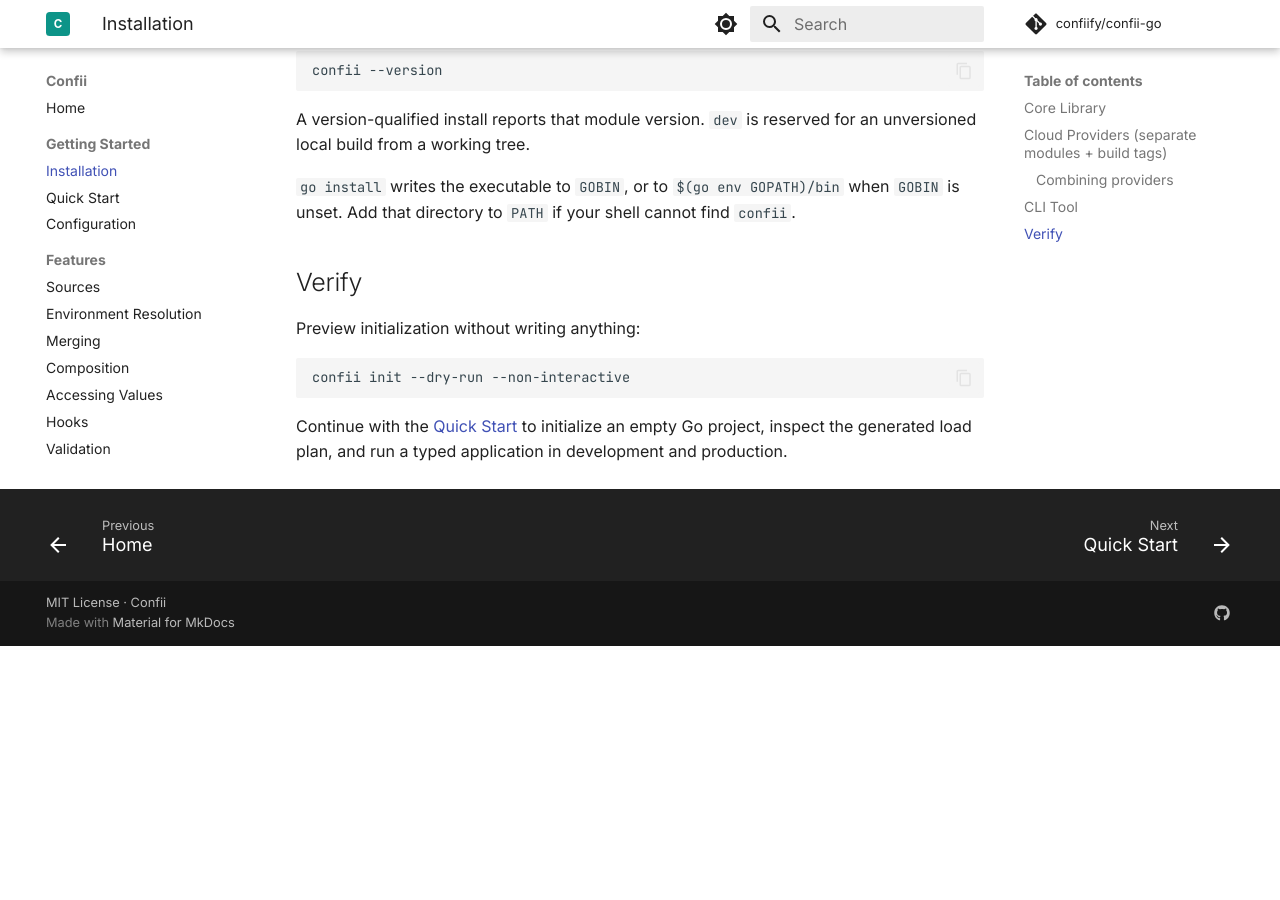
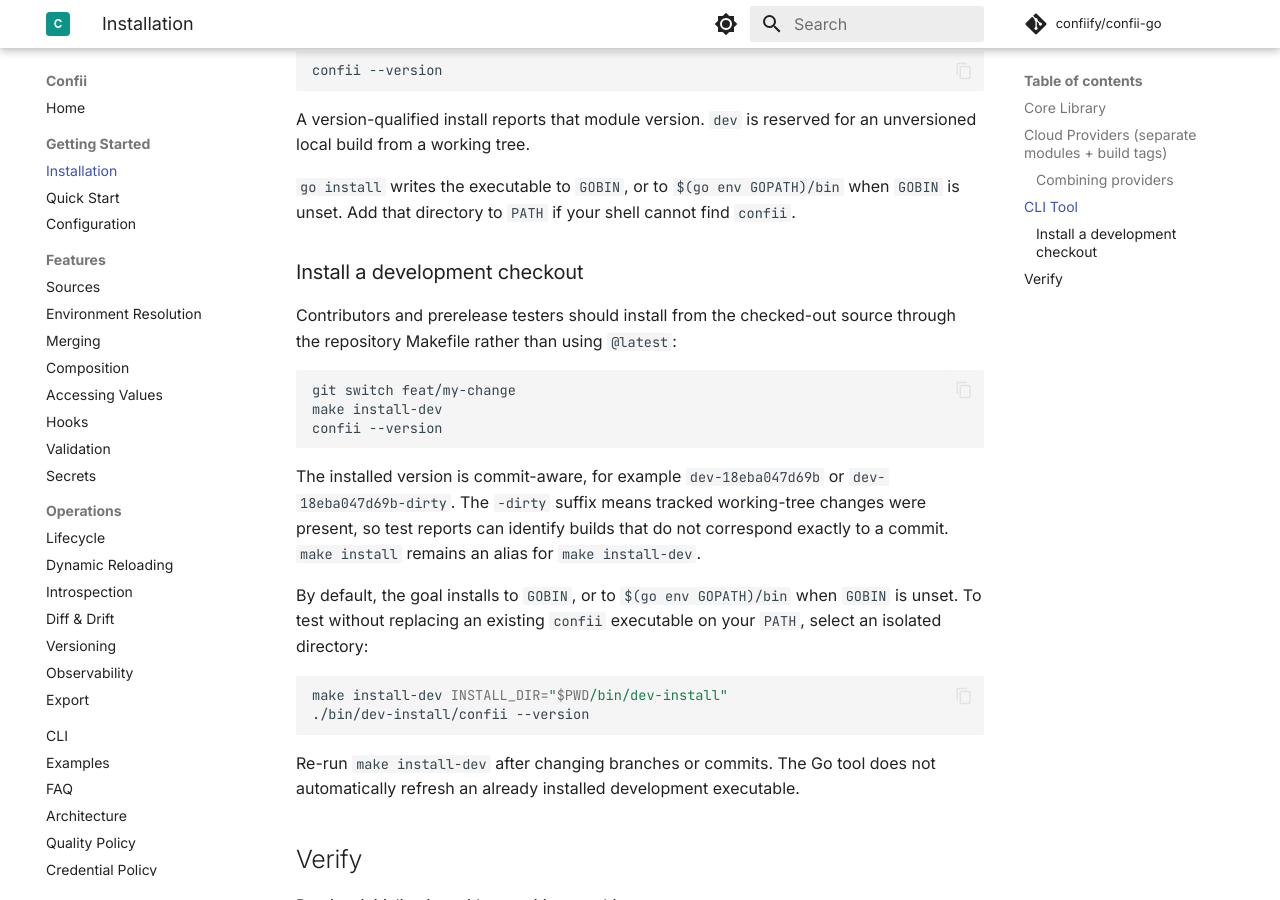
Before and after one commit to confiify/confii-go, an MkDocs documentation site: the page built from docs/installation.md, in a window 1280 px wide and 900 px high, scrolled down 2368 px. Built offline with MkDocs 1.6.1 and Material for MkDocs 9.7.7, drawn with Linux system fonts in a browser that asks for light colours; comment, search, counter and statistics services are not loaded; before the commit the page ends 3014 px from its top, so only the background shows below that.

Commit message:
feat: add traceable development CLI install
Signed-off-by: confiify <confii.connect@gmail.com>

````diff
--- a/docs/installation.md
+++ b/docs/installation.md
@@ -116,6 +116,35 @@
 when `GOBIN` is unset. Add that directory to `PATH` if your shell cannot find
 `confii`.
 
+### Install a development checkout
+
+Contributors and prerelease testers should install from the checked-out source
+through the repository Makefile rather than using `@latest`:
+
+```bash
+git switch feat/my-change
+make install-dev
+confii --version
+```
+
+The installed version is commit-aware, for example
+`dev-18eba047d69b` or `dev-18eba047d69b-dirty`. The `-dirty` suffix means tracked
+working-tree changes were present, so test reports can identify builds that do
+not correspond exactly to a commit. `make install` remains an alias for
+`make install-dev`.
+
+By default, the goal installs to `GOBIN`, or to `$(go env GOPATH)/bin` when
+`GOBIN` is unset. To test without replacing an existing `confii` executable on
+your `PATH`, select an isolated directory:
+
+```bash
+make install-dev INSTALL_DIR="$PWD/bin/dev-install"
+./bin/dev-install/confii --version
+```
+
+Re-run `make install-dev` after changing branches or commits. The Go tool does
+not automatically refresh an already installed development executable.
+
 ## Verify
 
 Preview initialization without writing anything:
````
Also changed, not shown: CHANGELOG.md (+5 -0 lines), README.md (+12 -0 lines), 1 other file.
